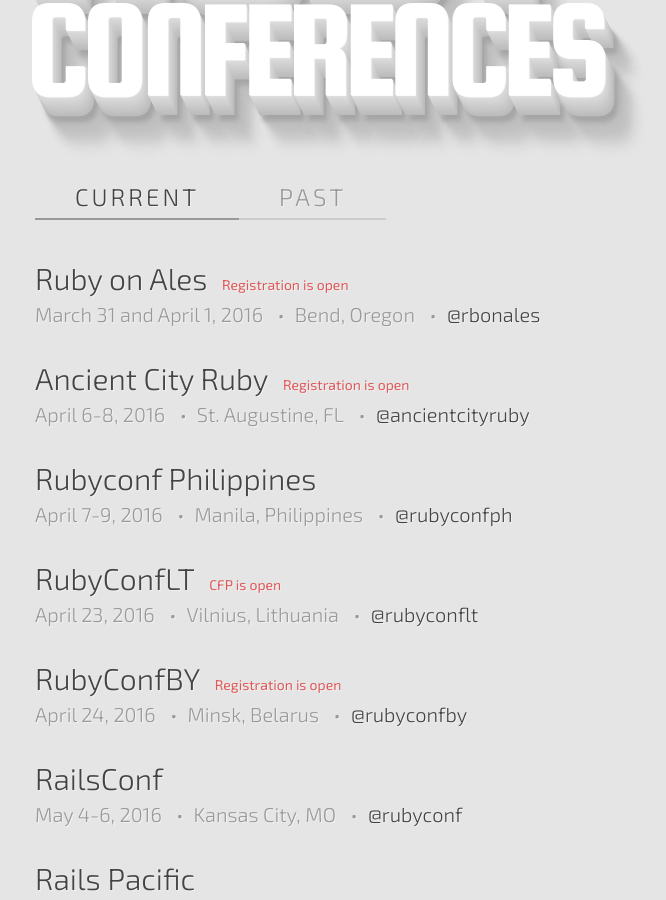
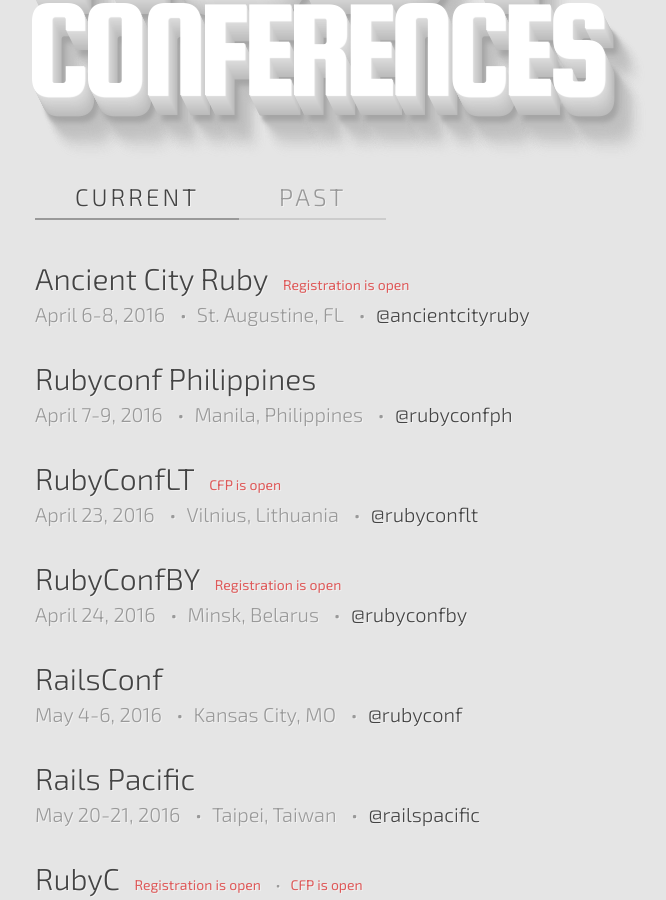
Before and after one commit to ruby-conferences/ruby-conferences.github.io, a Jekyll site: the page built from index.html, in a window 1280 px wide and 900 px high, scrolled down 302 px. Shown: the whole window, without its empty margins (205-871 px from the left). Built offline with Jekyll 4.4.1, drawn with Linux system fonts in a browser that asks for light colours.

```diff
--- a/_data/current.yml
+++ b/_data/current.yml
@@ -1,10 +1,3 @@
-- name: Ruby on Ales
-  location: Bend, Oregon
-  dates: "March 31 and April 1, 2016"
-  url: https://ruby.onales.com/
-  twitter: rbonales
-  reg_phrase: Registration is open
-
 - name: Ancient City Ruby
   location: St. Augustine, FL
   dates: "April 6-8, 2016"
--- a/_data/past.yml
+++ b/_data/past.yml
@@ -642,3 +642,9 @@
   dates: "March 21-22, 2016"
   url: http://mtnwestrubyconf.org/2016/
   twitter: mwrc
+
+- name: Ruby on Ales
+  location: Bend, Oregon
+  dates: "March 31 and April 1, 2016"
+  url: https://ruby.onales.com/
+  twitter: rbonales
```
